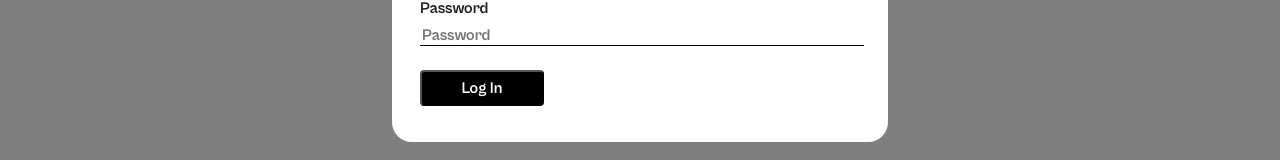
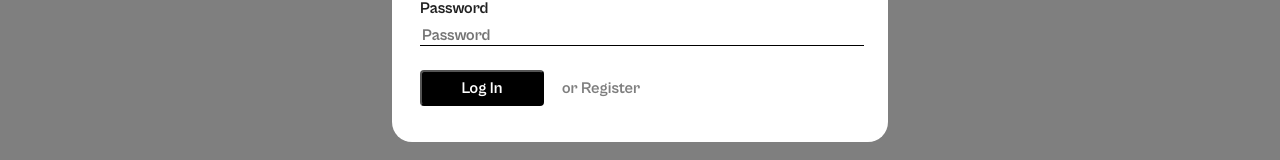
Before and after one commit to adelapaz33/se_project_react, a React (Vite) app: page /signin in a window 1280 px wide. Both pictures are taken after a click on the button "Log In". Shown: the part 402-562 px from the top of the page. Built offline with nearby package versions, Linux system fonts and the light colour scheme; no server answers; data requests are answered from the project's data file.

Commit message:
Sprint 14 Front End Fixes

```diff
--- a/src/components/App/App.jsx
+++ b/src/components/App/App.jsx
@@ -17,7 +17,7 @@ import {
 import Profile from "../Profile/Profile";
 import AddItemModal from "../AddItemModal/AddItemModal";
 import { defaultClothingItems } from "../../utils/constants";
-import { getItems, postItem, deleteItem } from "../../utils/api";
+import { getItems, postItem, deleteItem, updateProfile } from "../../utils/api";
 import DeleteConfirmationModal from "../DeleteConfirmationModal/DeleteConfirmationModal";
 import LoginModal from "../LoginModal/LoginModal";
 import RegisterModal from "../RegisterModal/RegisterModal";
@@ -48,6 +48,9 @@ function App() {
     setActiveModal("add-garment");
   };
 
+  const handleEditClick = () => {
+    setActiveModal("edit-profile");
+  };
   const closeActiveModal = () => {
     setActiveModal("");
   };
@@ -79,7 +82,8 @@ function App() {
     }
   }, []);
   const handleCardDelete = () => {
-    console.log("Selected card:", selectedCard);
+    // console.log("Selected card:", selectedCard);
+    // const token = localStorage.getItem("jwt");
     deleteItem(selectedCard._id)
       .then(() => {
         setClothingItems((cards) =>
@@ -95,7 +99,8 @@ function App() {
   };
 
   const handleAddItemModalSubmit = ({ name, imageUrl, weather }) => {
-    postItem({ name, imageUrl, weather })
+    const token = localStorage.getItem("jwt");
+    postItem({ name, imageUrl, weather }, token)
       .then((addedItem) => {
         setClothingItems((prevItems) => [addedItem, ...prevItems]);
         closeActiveModal();
@@ -124,6 +129,7 @@ function App() {
   const navigate = useNavigate();
   const handleRegistration = (formData) => {
     const { email, password, name, avatar } = formData;
+    console.log("signUp called with:", { name, avatar, email, password });
 
     auth
       .signUp(email, password, name, avatar)
@@ -136,6 +142,16 @@ function App() {
         setCurrentUser(res.user); // update state ???
         closeActiveModal();
         navigate("/profile");
+      })
+      .catch(console.error);
+  };
+
+  const handleEditProfileSubmission = ({ name, avatar }) => {
+    const token = localStorage.getItem("jwt");
+    updateProfile({ name, avatar }, token)
+      .then((res) => {
+        setCurrentUser(res.data);
+        closeActiveModal();
       })
       .catch(console.error);
   };
@@ -162,14 +178,13 @@ function App() {
   };
 
   const handleSignOut = () => {
+    console.log("logout button clicked");
     localStorage.removeItem("jwt");
-
     setIsLoggedIn(false);
     setCurrentUser(null);
+    navigate("/");
   };
 
-  //   Pass it as a prop to your Profile component
-  // Connect it to the "Sign out" button in your profile page
   useEffect(() => {
     if (isLoggedIn) {
       navigate("/profile");
@@ -229,7 +244,8 @@ function App() {
                         onCardClick={handleCardClick}
                         handleAddClick={handleAddClick}
                         clothingItems={clothingItems}
-                        onSignOut={handleSignOut}
+                        handleSignOut={handleSignOut}
+                        handleEditClick={handleEditClick}
                       />
                     </ProtectedRoute>
                   }
@@ -258,16 +274,19 @@ function App() {
             isOpen={activeModal === "registration"}
             onRegister={handleRegistration}
             handleCloseClick={closeActiveModal}
+            setActiveModal={setActiveModal}
           />
           <LoginModal
             onLogin={handleLogin}
             isOpen={activeModal === "login"}
             handleCloseClick={closeActiveModal}
+            setActiveModal={setActiveModal}
           />
           <EditProfileModal
             handleCloseClick={closeActiveModal}
             isOpen={activeModal === "edit-profile"}
-
+            handleEditProfileSubmission={handleEditProfileSubmission}
+            handleEditClick={handleEditClick}
           />
         </div>
       </CurrentUserContext.Provider>
--- a/src/components/EditProfileModal/EditProfileModal.jsx
+++ b/src/components/EditProfileModal/EditProfileModal.jsx
@@ -3,7 +3,11 @@ import { useContext, useState, useEffect } from "react";
 import CurrentUserContext from "../../contexts/CurrentUserContext";
 import ModalWithForm from "../ModalWithForm/ModalWithForm";
 
-function EditProfileModal({ isOpen, handleCloseClick }) {
+function EditProfileModal({
+  isOpen,
+  handleCloseClick,
+  handleEditProfileSubmission,
+}) {
   const currentUser = useContext(CurrentUserContext);
   const [userData, setUserData] = useState({
     name: "",
@@ -28,7 +32,7 @@ function EditProfileModal({ isOpen, handleCloseClick }) {
 
   const handleSubmit = (e) => {
     e.preventDefault();
-    onSubmit(userData);
+    handleEditProfileSubmission(userData);
   };
 
   return (
@@ -59,7 +63,6 @@ function EditProfileModal({ isOpen, handleCloseClick }) {
           value={userData.avatar}
         />
       </label>
-      <button type="text">or Log In</button>
     </ModalWithForm>
   );
 }
--- a/src/components/Header/Header.css
+++ b/src/components/Header/Header.css
@@ -22,6 +22,7 @@
   background-color: transparent;
   font-size: 20px;
   line-height: 24px;
+  cursor: pointer;
 }
 
 .header__user-container {
@@ -46,7 +47,9 @@
 
 .header__sign-up-btn {
   border: none;
+  cursor: pointer;
 }
 .header__log-in-btn {
   border: none;
+  cursor: pointer;
 }
--- a/src/components/LoginModal/LoginModal.jsx
+++ b/src/components/LoginModal/LoginModal.jsx
@@ -2,7 +2,7 @@ import "./LoginModal.css";
 import ModalWithForm from "../ModalWithForm/ModalWithForm";
 import { useState } from "react";
 
-function LoginModal({ isOpen, handleCloseClick, onLogin }) {
+function LoginModal({ isOpen, handleCloseClick, onLogin, setActiveModal }) {
   const [formData, setFormData] = useState({
     email: "",
     password: "",
@@ -25,6 +25,15 @@ function LoginModal({ isOpen, handleCloseClick, onLogin }) {
       isOpen={isOpen}
       handleCloseClick={handleCloseClick}
       onLogin={handleSubmit}
+      footerContent={
+        <button
+          type="button"
+          className="modal__register-btn"
+          onClick={() => setActiveModal("registration")}
+        >
+          or Register
+        </button>
+      }
     >
       <label htmlFor="email" className="modal__label">
         Email{" "}
@@ -50,6 +59,7 @@ function LoginModal({ isOpen, handleCloseClick, onLogin }) {
           value={formData.password}
         />
       </label>
+      {/* <button className="modal__register-btn">or Register</button> */}
     </ModalWithForm>
   );
 }
--- a/src/components/ModalWithForm/ModalWithForm.css
+++ b/src/components/ModalWithForm/ModalWithForm.css
@@ -93,3 +93,40 @@
 .modal__submit:hover {
   opacity: 0.6;
 }
+
+.modal__log-in-btn {
+  border: none;
+  background-color: transparent;
+  font-size: 16px;
+  line-height: 20px;
+  opacity: 50%;
+  cursor: pointer;
+}
+
+.modal__register-btn {
+  border: none;
+  background-color: transparent;
+  font-size: 16px;
+  list-style: 20px;
+  opacity: 50%;
+  cursor: pointer;
+  /* margin: 0;
+  padding: 0; */
+}
+.modal__register-btn:hover {
+  opacity: 1;
+}
+
+.modal__button-row {
+  margin: 0;
+  display: flex;
+  gap: 12px;
+  padding: 0;
+  align-items: flex-end;
+}
+.modal__footer {
+  display: flex;
+  align-items: flex-end;
+  padding: 0;
+  margin-bottom: 8px;
+}
--- a/src/components/ModalWithForm/ModalWithForm.jsx
+++ b/src/components/ModalWithForm/ModalWithForm.jsx
@@ -7,6 +7,7 @@ function ModalWithForm({
   isOpen,
   handleCloseClick,
   onSubmit,
+  footerContent,
 }) {
   return (
     <div className={`modal ${isOpen && "modal_opened"}`}>
@@ -25,9 +26,14 @@ function ModalWithForm({
         </button>
         <form onSubmit={onSubmit} action="" className="modal__form">
           {children}
-          <button type="submit" className="modal__submit">
-            {buttonText}
-          </button>
+          <div className="modal__button-row">
+            <button type="submit" className="modal__submit">
+              {buttonText}
+            </button>
+            {footerContent && (
+              <div className="modal__footer">{footerContent}</div>
+            )}
+          </div>
         </form>
       </div>
     </div>
--- a/src/components/Profile/Profile.jsx
+++ b/src/components/Profile/Profile.jsx
@@ -7,6 +7,7 @@ function Profile({
   handleAddClick,
   clothingItems,
   handleSignOut,
+  handleEditClick,
 }) {
   // console.log(
   //   "Profile clothingItems:",
@@ -17,7 +18,7 @@ function Profile({
   return (
     <div className="profile">
       <section className="profile__sidebar">
-        <SideBar onSignOut={handleSignOut} />
+        <SideBar onSignOut={handleSignOut} handleEditClick={handleEditClick} />
       </section>
       <section className="profile__clothes-section">
         <ClothesSection
--- a/src/components/RegisterModal/RegisterModal.jsx
+++ b/src/components/RegisterModal/RegisterModal.jsx
@@ -2,7 +2,12 @@ import "./RegisterModal.css";
 import ModalWithForm from "../ModalWithForm/ModalWithForm";
 import { useState } from "react";
 
-function RegisterModal({ isOpen, handleCloseClick, onRegister }) {
+function RegisterModal({
+  isOpen,
+  handleCloseClick,
+  onRegister,
+  setActiveModal,
+}) {
   const [formData, setFormData] = useState({
     email: "",
     password: "",
@@ -36,6 +41,15 @@ function RegisterModal({ isOpen, handleCloseClick, onRegister }) {
       isOpen={isOpen}
       handleCloseClick={handleCloseClick}
       onSubmit={handleSubmit}
+      footerContent={
+        <button
+          type="button"
+          className="modal__register-btn"
+          onClick={() => setActiveModal("login")}
+        >
+          or Log In
+        </button>
+      }
     >
       <label htmlFor="email" className="modal__label">
         Email*{" "}
--- a/src/components/SideBar/SideBar.css
+++ b/src/components/SideBar/SideBar.css
@@ -1,8 +1,14 @@
 .sidebar {
   display: flex;
-  flex-direction: row;
+  flex-direction: column;
   gap: 16px;
+  align-items: flex-start;
+}
+.sidebar__user-data {
+  display: flex;
   align-items: center;
+  gap: 12px;
+  margin-bottom: 20px;
 }
 .sidebar__avatar {
   height: 56px;
@@ -18,4 +24,13 @@
   border: none;
   font-size: 20px;
   line-height: 100%;
+  cursor: pointer;
+  background-color: transparent;
 }
+.sidebar__edit-btn {
+  border: none;
+  font-size: 20px;
+  line-height: 100%;
+  cursor: pointer;
+  background-color: transparent;
+}
--- a/src/components/SideBar/SideBar.jsx
+++ b/src/components/SideBar/SideBar.jsx
@@ -2,20 +2,21 @@ import "./SideBar.css";
 // import avatar from "../../assets/avatar_photo.png";
 import CurrentUserContext from "../../contexts/CurrentUserContext";
 import { useContext } from "react";
-function SideBar({ onSignOut }) {
+function SideBar({ onSignOut, handleEditClick }) {
   const currentUser = useContext(CurrentUserContext);
   return (
     <div className="sidebar">
+      <div className="sidebar__user-data">
         <img
           className="sidebar__avatar"
           src={currentUser.avatar}
           alt="Avatar Photo"
         />
         <p className="sidebar__username">{currentUser.name}</p>
-
-      {/* <button onClick={} className="sidebar__edit-btn">
+      </div>
+      <button onClick={handleEditClick} className="sidebar__edit-btn">
         Change profile data
-          </button> */}
+      </button>
       <button onClick={onSignOut} className="sidebar__sign-out-btn">
         Log out
       </button>
--- a/src/utils/api.js
+++ b/src/utils/api.js
@@ -39,4 +39,18 @@ function deleteItem(id, token) {
     },
   });
 }
-export { getItems, postItem, deleteItem, checkResponse };
+
+function updateProfile({ name, avatar }, token) {
+  return request(`${baseUrl}/profile`, {
+    method: "PUT",
+    headers: {
+      "Content-Type": "application/json",
+      authorization: `Bearer ${token}`,
+    },
+    body: JSON.stringify({
+      name,
+      avatar,
+    }),
+  });
+}
+export { getItems, postItem, deleteItem, checkResponse, updateProfile };
```
Also changed, not shown: 1 other file (tests, documents, lock files or other folders). Lines whose indentation alone changed are shown as unchanged.
